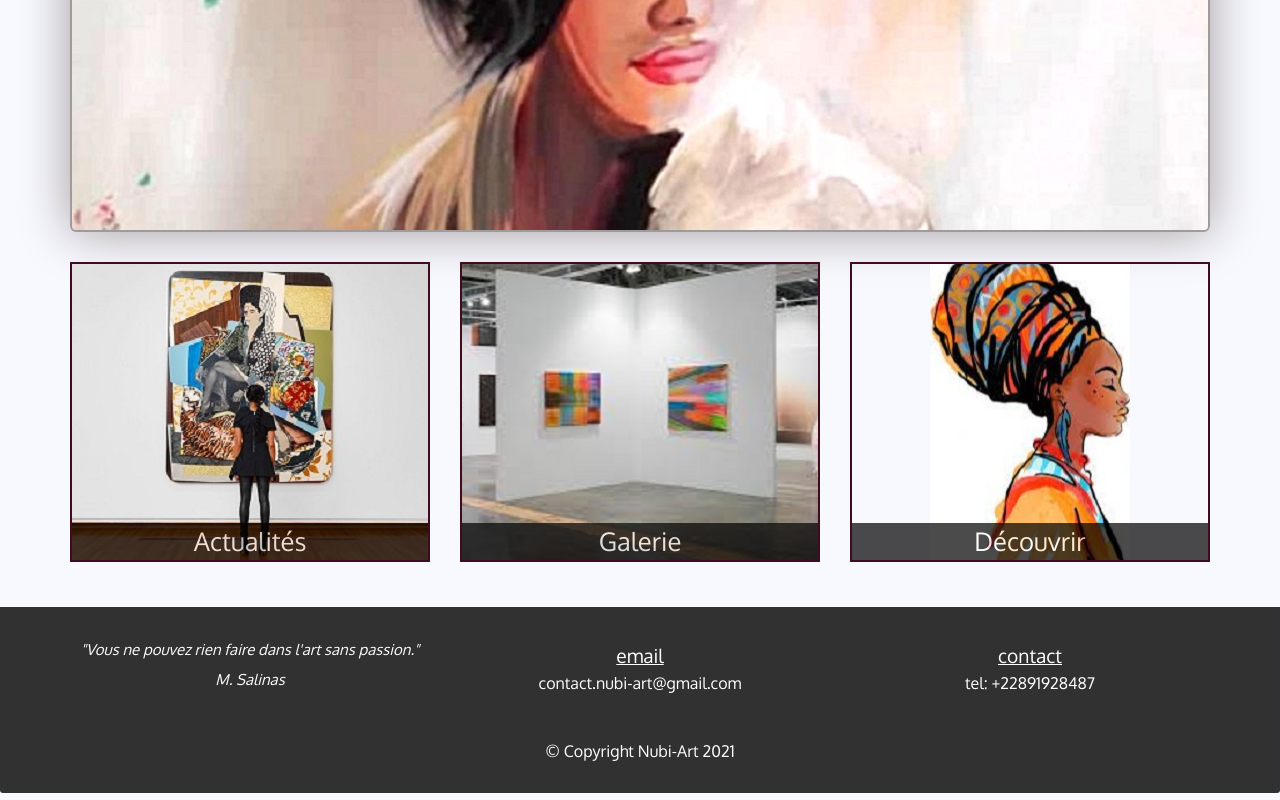
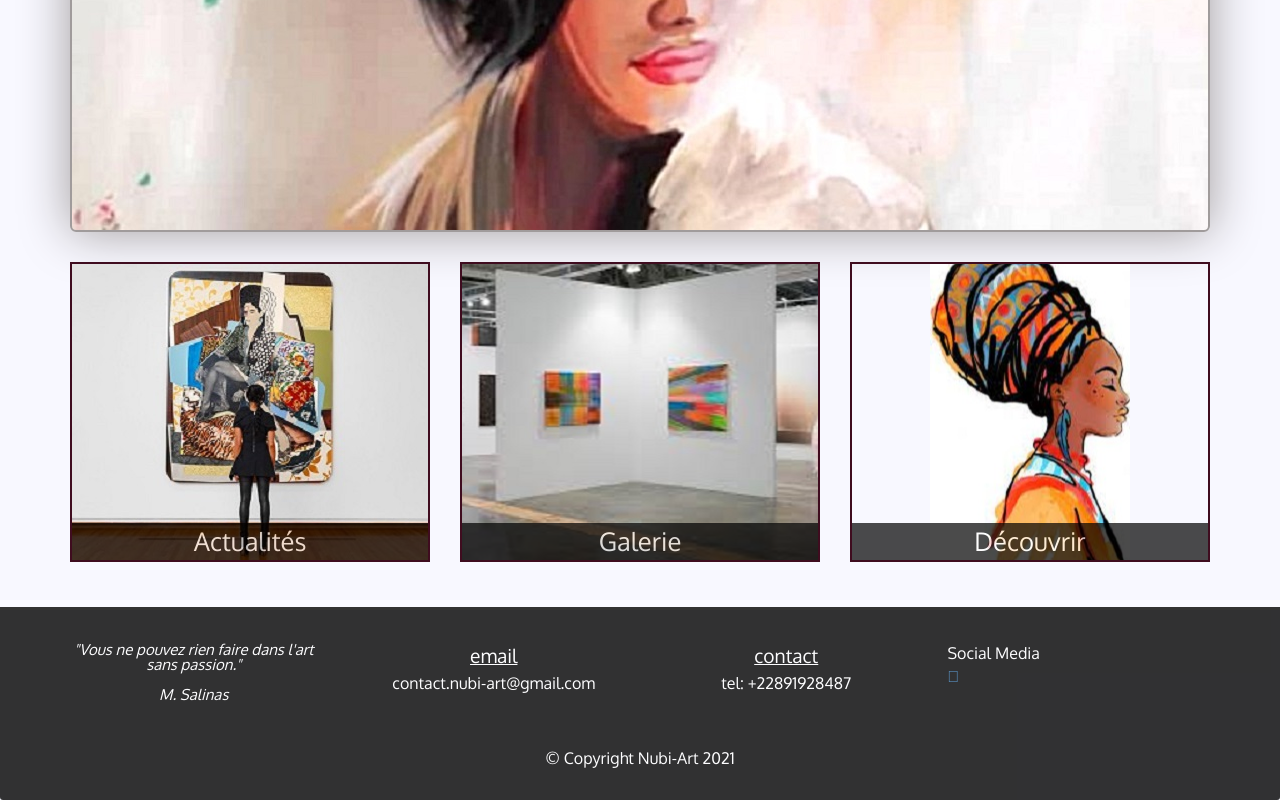
Before and after one commit to cryptososso/Nubi-Art, a plain HTML site: page index.html in a window 1280 px wide. Shown: the part 598-1398 px from the top of the page. Drawn offline with Linux system fonts and the light colour scheme.

Commit message:
browser sync

```diff
--- a/css/style-apropos.css
+++ b/css/style-apropos.css
@@ -0,0 +1,131 @@
+body{
+	background-color: #F8F8FF;
+	font-family: 'Oxygen', sans-serif;
+	color: black;
+	font-size: 16px;
+}
+
+#header-nav{
+	background-color:#F8F8FF;
+	border-radius: 0;
+	border-radius: 0;
+	border: 0;
+	height: 120px;
+}
+
+#logo-img{
+	background: url('../img/logo-nubi-art-sm.png') no-repeat;
+	width: 150px;
+	height: 120px;
+	margin: 10px 15px 10px 0;
+	border: 1px solid black;
+}
+
+.navbar-brand{
+	padding-top: 25px;
+}
+
+.navbar-brand h1{
+	font-family: 'Dancing Script', cursive;
+	color:#282220 ;
+	font-size: 2em;
+	text-transform: uppercase;
+	font-weight: bold;
+	text-shadow: 1px 1px 1px #C8ABA3 ;
+	margin-top: 0;
+	margin-bottom: 0;
+	line-height: 1;
+}
+
+.navbar-brand a{
+text-decoration: none;
+}
+
+.navbar-brand p{
+	color:#2A2524;
+	font-size: .9em;
+	margin-top: 10px;
+	vertical-align: middle;
+}
+
+.icon-bar{
+	margin-bottom: 10px;
+}
+
+#nav-list{
+	margin-top: 10px;
+}
+
+#nav-list a {
+	color : #2A2524;
+	text-align: center;
+}
+
+#nav-list a:hover{
+	background:white;
+	text-shadow: whitesmoke;
+}
+
+#nav-list a span{
+	font-size: 1em;
+}
+
+#phone{
+	color :white;
+	text-align: right;
+	padding-right:15px;
+}
+
+.nav-header button.navbar-toggle, .navbar-header .icon-bar{
+	border: 1px solid #524a48;
+	margin-top: 10px;
+}
+
+.navbar-header button.navbar-toggle{
+	clear: both;
+	margin-top: -30px;
+}
+
+.panel-footer{
+	margin-top: 30px;
+	padding-top: 35px;
+	padding-bottom: 30px;
+	background-color: black;
+	border-top: 0;
+	opacity: .8;
+	color: white;
+}
+
+.panel-footer div.row{
+	margin-bottom: 35px;
+}
+
+#mail, #contact{
+	text-align: center;
+	line-height: 1.5;
+}
+
+#mail > span, #contact > span{
+	text-decoration-line: underline;
+	font-size: 1.2em;
+}
+
+#mail a, #contact a{
+	text-decoration: none;
+	color: white;
+}
+
+#citation{
+	text-align: center;
+	font-style: italic;
+	padding-right: 15px;
+}
+
+#citation p{
+	font-size: 15px;
+	line-height: 1;
+}
+
+#citation p:nth-child(2){
+margin-top: 15px;
+}
--- a/css/style.css
+++ b/css/style.css
@@ -118,7 +118,7 @@ text-decoration: none;
 #citation{
 	text-align: center;
 	font-style: italic;
-	padding-right: 15px;
+	padding-right: 30px;
 }
 
 #citation p{
@@ -129,6 +129,11 @@ text-decoration: none;
 #citation p:nth-child(2){
 margin-top: 15px;
 }
+
+.fab fa-facebook{
+	width: 50px;
+}
+
 
 #main-content{
 	margin-top: 15px;
--- a/index.html
+++ b/index.html
@@ -6,6 +6,7 @@
 	<meta name="viewport" content="width=device-width, initial-scale=1">
 	<title>Nubi-Art</title>
 	<link rel="stylesheet" href="css/bootstrap.min.css">
+	<link rel="stylesheet" href="https://cdn.jsdelivr.net/npm/@fortawesome/fontawesome-free@5.15.3/css/fontawesome.min.css" integrity="sha384-wESLQ85D6gbsF459vf1CiZ2+rr+CsxRY0RpiF1tLlQpDnAgg6rwdsUF1+Ics2bni" crossorigin="anonymous">
 	<link rel="stylesheet" href="css/style.css">
 	<link rel="preconnect" href="https://fonts.gstatic.com">
 <link href="https://fonts.googleapis.com/css2?family=Oxygen&display=swap" rel="stylesheet">
@@ -80,21 +81,28 @@
 			<footer class="panel-footer">
 				<div class="container">
 					<div class="row">
-						<section id="citation" class="col-sm-4">
+						<section id="citation" class="col-sm-3">
 							<p>"Vous ne pouvez rien faire dans l'art sans passion."</p>
 							<p>M. Salinas</p>
 							<hr class="visible-xs">
 						</section>
-						<section id="mail" class="col-sm-4">
+						<section id="mail" class="col-sm-3">
 							<span>email</span><br>
 							<a href="mailto:contact.nubi-art@gmail.com"><p>contact.nubi-art@gmail.com</p></a>
 							<hr class="visible-xs">
 						</section>
-						<section id="contact" class="col-sm-4">
+						<section id="contact" class="col-sm-3">
 							<span>contact</span><br>
 							<a href="tel:+22891928487">
 								<p>tel: +22891928487</p>
 							</a>
+							<hr class="visible-xs">
+						</section>
+						<section id="Facebook" class="col-sm-3">
+							<span>Social Media</span><br>
+							<a href="https://www.facebook.com/Nubiartcollection">
+							<i class="fab fa-facebook"></i>
+						    </a>
 						</section>
 					</div>
 					<div class="text-center">&copy; Copyright Nubi-Art 2021</div>
```
Also changed, not shown: A-propos.html (+1 -1 lines), img/facebook-square-brands.svg (added).
